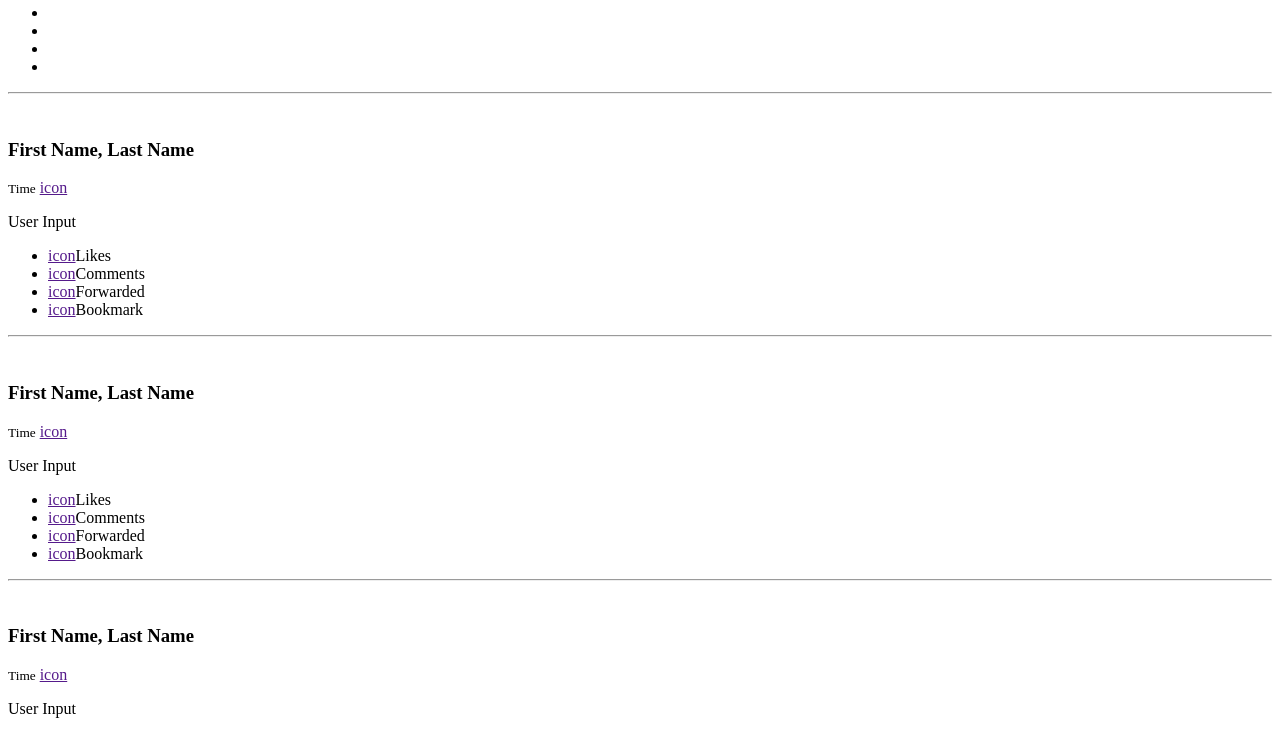
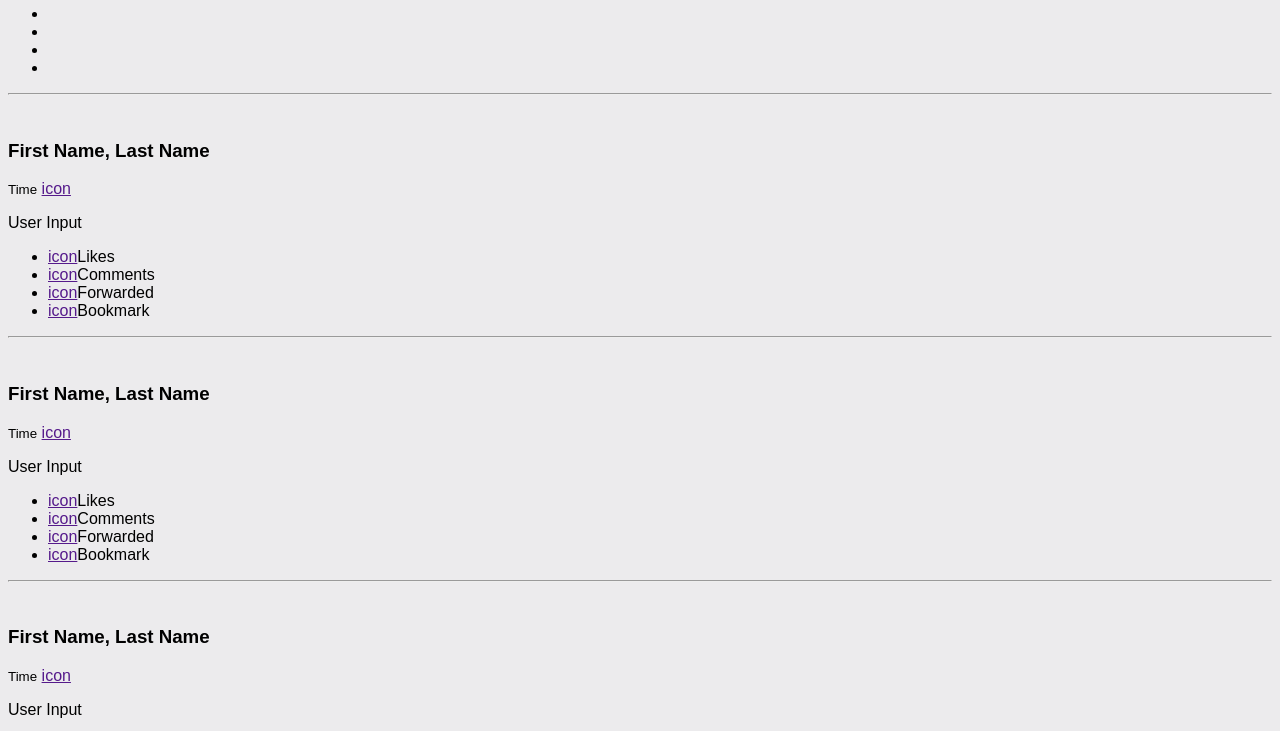
Before and after one commit to lindajk/figma-aufgabe, a plain HTML site: page index.html in a window 1280 px wide. Shown: the part 63-794 px from the top of the page. Drawn offline with Linux system fonts and the light colour scheme.

Commit message:
Add variables

```diff
--- a/global.css
+++ b/global.css
@@ -1,3 +1,12 @@
 * {
   box-sizing: border-box;
 }
+
+:root {
+  --first-color: #ecebed;
+  --second-color: #323436; /*darkgrey*/
+  --third-color: #181a1c; /*darkblack*/
+  --fourth-color: #f62e8e;
+  --fifth-color: #2e8af6;
+  --font-family: ‘Space Grotesk’, sans-serif;
+}
--- a/index.css
+++ b/index.css
@@ -0,0 +1,6 @@
+@import "./global.css";
+
+body {
+  background-color: var(--first-color);
+  font-family: ‘Space Grotesk’, sans-serif;
+}
--- a/index.html
+++ b/index.html
@@ -5,6 +5,9 @@
     <meta http-equiv="X-UA-Compatible" content="IE=edge" />
     <meta name="viewport" content="width=device-width, initial-scale=1.0" />
     <link rel="stylesheet" href="index.css" />
+    <link rel=“preconnect” href=“https://fonts.googleapis.com”>
+ <link rel=“preconnect” href=“https://fonts.gstatic.com” crossorigin>
+ <link href=“https://fonts.googleapis.com/css2?family=Space+Grotesk:wght@300;400;700&display=swap” rel=“stylesheet”>
     <title>Home</title>
   </head>
 
```
Also changed, not shown: variables.css (deleted).
